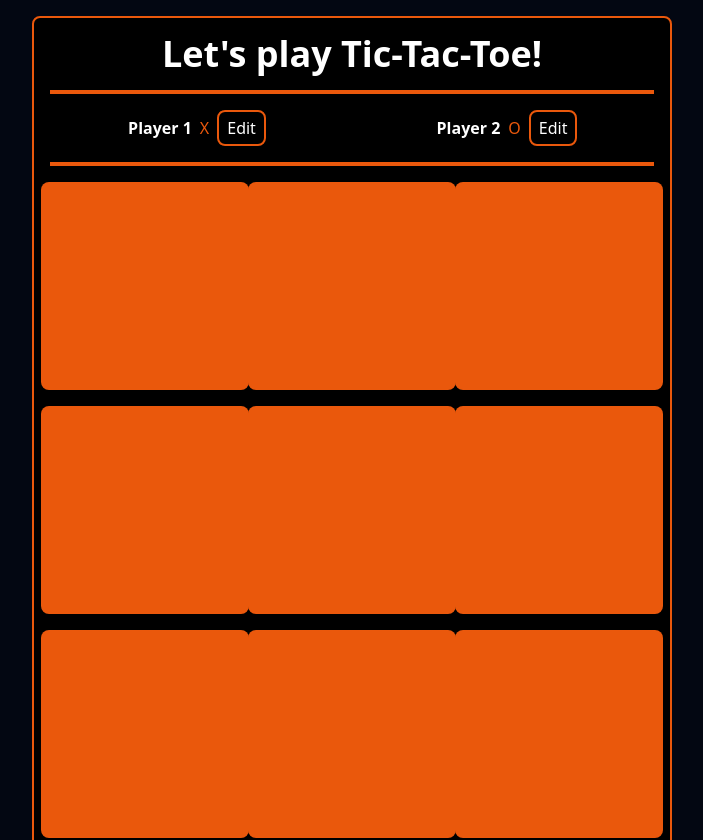
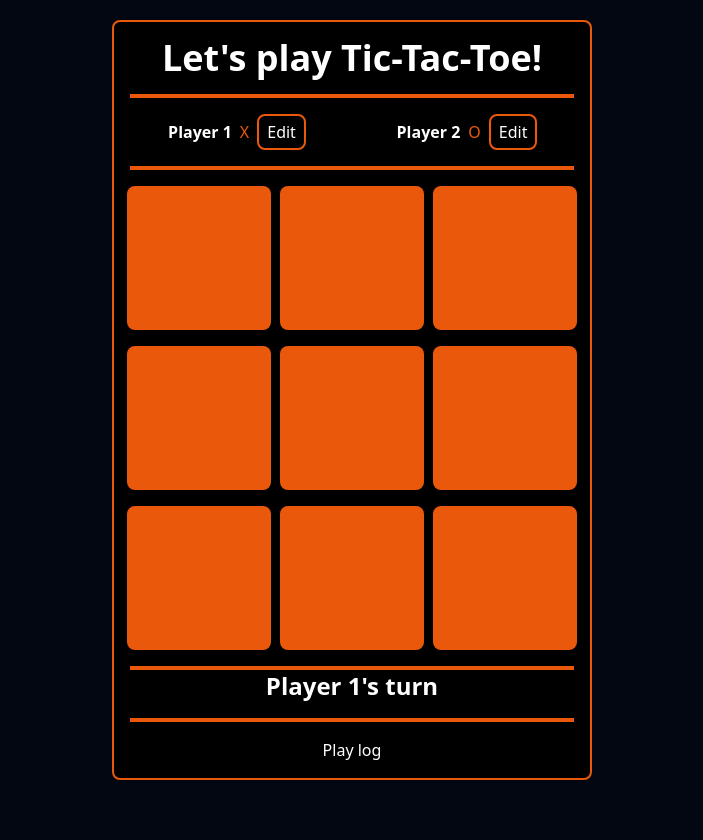
Before and after one commit to pjc1991/tic-tac-toe, a React (Vite) app: page / in a window 1280 px wide. Shown: the top 840 px of the page, without its empty margins (288-991 px from the left). After the commit the page ends 800 px from the top, so only its background shows below. Built offline with nearby package versions, Linux system fonts and the light colour scheme.

Commit message:
feat : better styling

```diff
--- a/src/App.jsx
+++ b/src/App.jsx
@@ -42,7 +42,7 @@ function App() {
         setGameLog(newGameLog);
     }
 
-    function getWinner(newGameLog){
+    function getWinner(newGameLog) {
         const winningPatterns = [
             [[0, 0], [0, 1], [0, 2]],
             [[1, 0], [1, 1], [1, 2]],
@@ -86,7 +86,8 @@ function App() {
 
     return (
         <>
-            <main className="bg-black w-1/2 mx-auto p-4 rounded-lg mt-4 border-2 border-orange-600">
+            <div className="flex items-center justify-center h-screen min-w-120">
+                <main className="bg-black mx-auto p-4 rounded-lg border-2 border-orange-600 w-120">
                     <h1 className="text-center text-4xl text-white font-bold mb-4">
                         Let&#39;s play Tic-Tac-Toe!
                     </h1>
@@ -123,12 +124,13 @@ function App() {
                         <ul className="text-center">
                             {gameLog.map((log, index) => (
                                 <li key={index}>
-                                {`${getPlayerName(log.player)} moved to ${log.move.row +1}, ${log.move.column +1}`}
+                                    {`${getPlayerName(log.player)} moved to ${log.move.row + 1}, ${log.move.column + 1}`}
                                 </li>
                             ))}
                         </ul>
                     </section>
                 </main>
+            </div>
         </>
     )
 }
--- a/src/components/GameBoard.jsx
+++ b/src/components/GameBoard.jsx
@@ -14,7 +14,7 @@ export default function GameBoard({gameLog = [], onChecked}) {
                 (row.map((column, columnIndex) =>
                     (
             <div key={`${rowIndex}-${columnIndex}`}
-                className="bg-orange-600 h-52 w-52 rounded-lg flex items-center justify-center text-white text-4xl cursor-pointer"
+                className="bg-orange-600 rounded-lg flex items-center justify-center text-white text-4xl cursor-pointer w-36 h-36"
                 onClick={() => onChecked(rowIndex, columnIndex)}>
                 {column === 1 ? 'X' : column === 2 ? 'O' : ''}
             </div>
--- a/tailwind.config.js
+++ b/tailwind.config.js
@@ -5,7 +5,14 @@ export default {
     './index.html',
   ],
   theme: {
-    extend: {},
+    extend: {
+      width: {
+        '120': '30rem',
+      },
+      minWidth: {
+        '120': '30rem',
+      },
+    },
   },
   plugins: [],
 }
```
Lines whose indentation alone changed are shown as unchanged.
